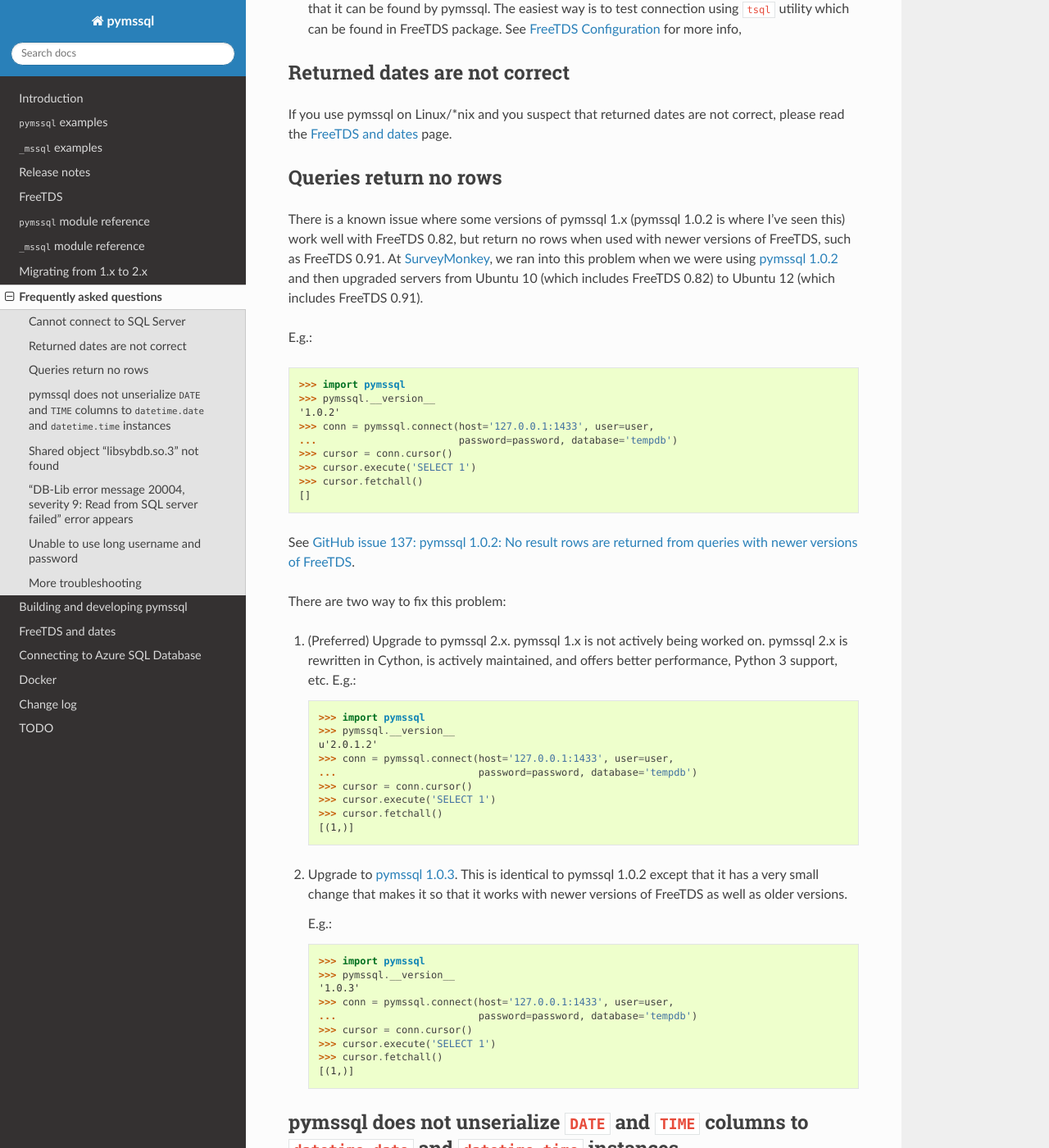
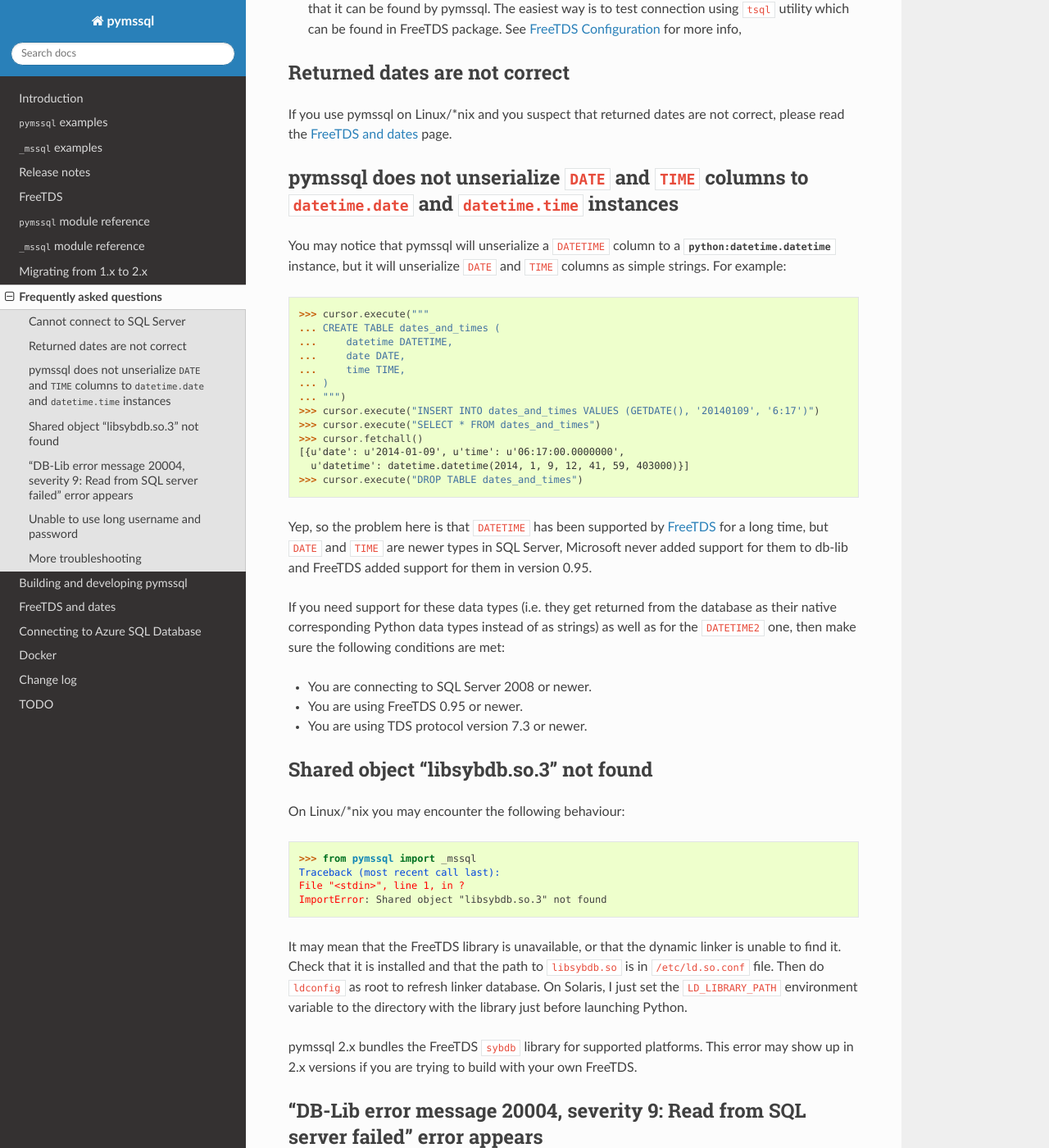
Before and after one commit to pymssql/pymssql, a Sphinx documentation site: the page built from docs/faq.rst, in a window 1280 px wide and 1400 px high, scrolled down 2629 px. Shown: the whole window at 82% size. Built offline with Sphinx 7.4.7 and the Read the Docs theme 2.0.0, drawn with Linux system fonts in a browser that asks for light colours; the version number could not be read and is left out.

Commit message:
Remove obsolete entry in FAQ.

```diff
--- a/docs/faq.rst
+++ b/docs/faq.rst
@@ -137,67 +137,6 @@
 If you use pymssql on Linux/\*nix and you suspect that returned dates are not
 correct, please read the :doc:`FreeTDS and dates <freetds_and_dates>` page.
 
-Queries return no rows
-======================
-
-There is a known issue where some versions of pymssql 1.x (pymssql 1.0.2 is
-where I've seen this) work well with FreeTDS 0.82, but return no rows when used
-with newer versions of FreeTDS, such as FreeTDS 0.91. At `SurveyMonkey
-<https://www.surveymonkey.com/>`_, we ran into this problem when we were using
-`pymssql 1.0.2 <https://pypi.python.org/pypi/pymssql/1.0.2>`_ and then upgraded
-servers from Ubuntu 10 (which includes FreeTDS 0.82) to Ubuntu 12 (which
-includes FreeTDS 0.91).
-
-E.g.::
-
-    >>> import pymssql
-    >>> pymssql.__version__
-    '1.0.2'
-    >>> conn = pymssql.connect(host='127.0.0.1:1433', user=user,
-    ...                        password=password, database='tempdb')
-    >>> cursor = conn.cursor()
-    >>> cursor.execute('SELECT 1')
-    >>> cursor.fetchall()
-    []
-
-See `GitHub issue 137: pymssql 1.0.2: No result rows are returned from queries
-with newer versions of FreeTDS
-<https://github.com/pymssql/pymssql/issues/137>`_.
-
-There are two way to fix this problem:
-
-1. (Preferred) Upgrade to pymssql 2.x. pymssql 1.x is not actively being worked
-   on. pymssql 2.x is rewritten in Cython, is actively maintained, and offers
-   better performance, Python 3 support, etc. E.g.::
-
-       >>> import pymssql
-       >>> pymssql.__version__
-       u'2.0.1.2'
-       >>> conn = pymssql.connect(host='127.0.0.1:1433', user=user,
-       ...                        password=password, database='tempdb')
-       >>> cursor = conn.cursor()
-       >>> cursor.execute('SELECT 1')
-       >>> cursor.fetchall()
-       [(1,)]
-
-2. Upgrade to `pymssql 1.0.3 <https://pypi.python.org/pypi/pymssql/1.0.3>`_.
-   This is identical to pymssql 1.0.2 except that it has a very small change
-   that makes it so that it works with newer versions of FreeTDS as well as
-   older versions.
-
-   E.g.::
-
-       >>> import pymssql
-       >>> pymssql.__version__
-       '1.0.3'
-       >>> conn = pymssql.connect(host='127.0.0.1:1433', user=user,
-       ...                        password=password, database='tempdb')
-       >>> cursor = conn.cursor()
-       >>> cursor.execute('SELECT 1')
-       >>> cursor.fetchall()
-       [(1,)]
-
-
 pymssql does not unserialize ``DATE`` and ``TIME`` columns to ``datetime.date`` and ``datetime.time`` instances
 ===============================================================================================================
 
```
